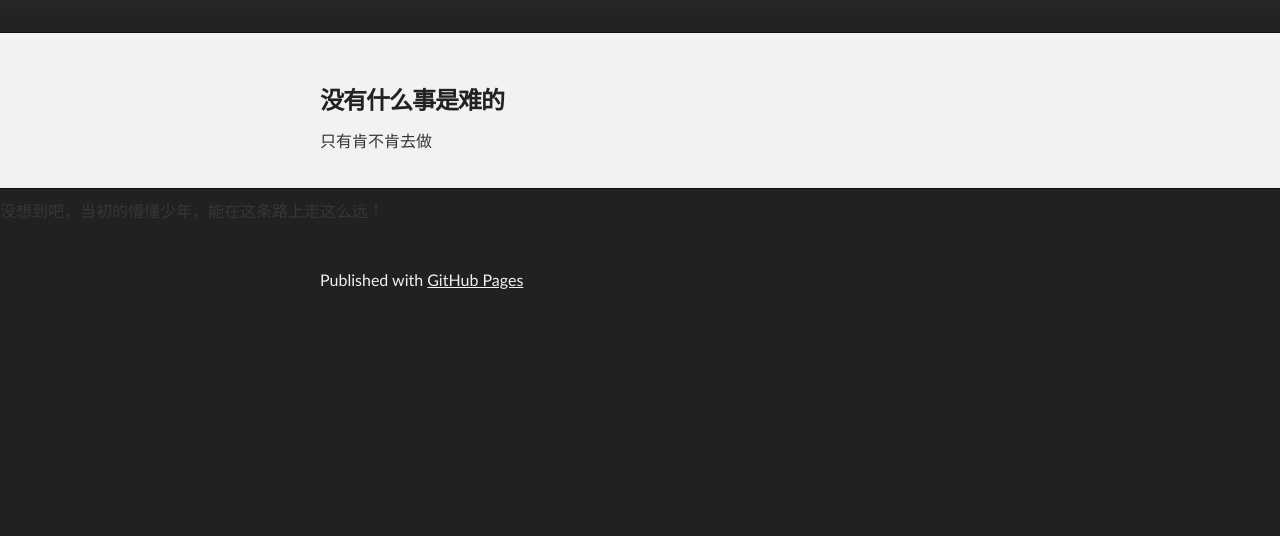
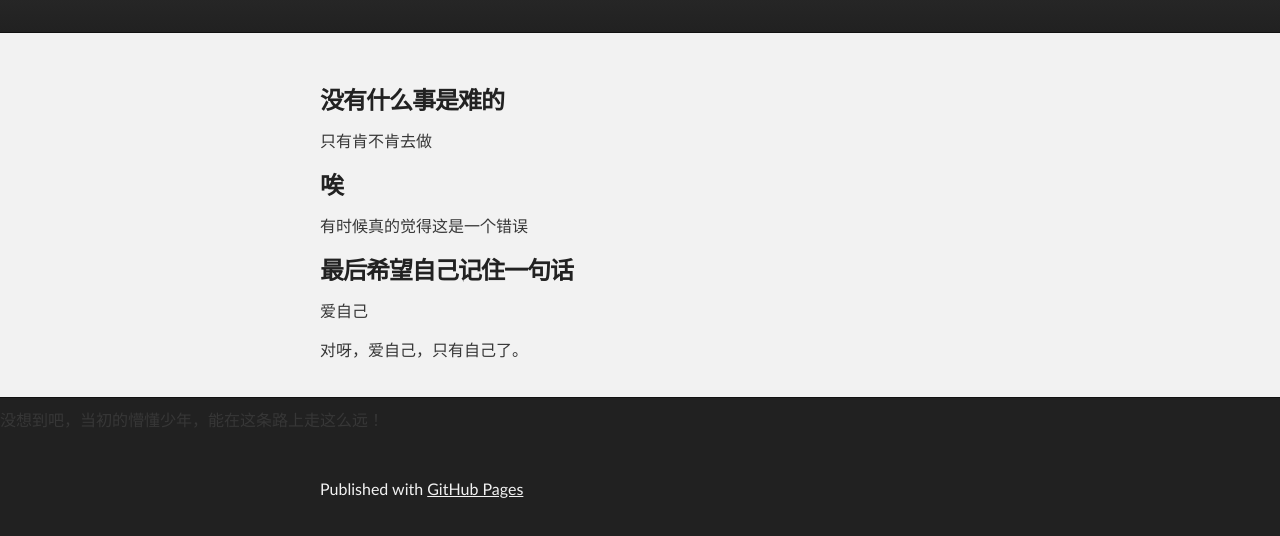
Before and after one commit to yitianliangjiao/yitianliangjiao.github.io, a plain HTML site: page index.html in a window 1280 px wide. Shown: the part 114-650 px from the top of the page. Drawn offline with Linux system fonts and the light colour scheme.

Commit message:
rolleback

```diff
--- a/index.html
+++ b/index.html
@@ -31,7 +31,16 @@
 
 <p>只有肯不肯去做</p>
 
+<h3>
+<a id="designer-templates" class="anchor" href="#designer-templates" aria-hidden="true"><span aria-hidden="true" class="octicon octicon-link"></span></a>唉</h3>
 
+<p>有时候真的觉得这是一个错误</p>
+
+<h3>
+<a id="creating-pages-manually" class="anchor" href="#creating-pages-manually" aria-hidden="true"><span aria-hidden="true" class="octicon octicon-link"></span></a>最后希望自己记住一句话</h3>
+
+<p>爱自己</p>
+<p>对呀，爱自己，只有自己了。</p>
     </div>
 <div>
     <p>没想到吧，当初的懵懂少年，能在这条路上走这么远！</p>
```
